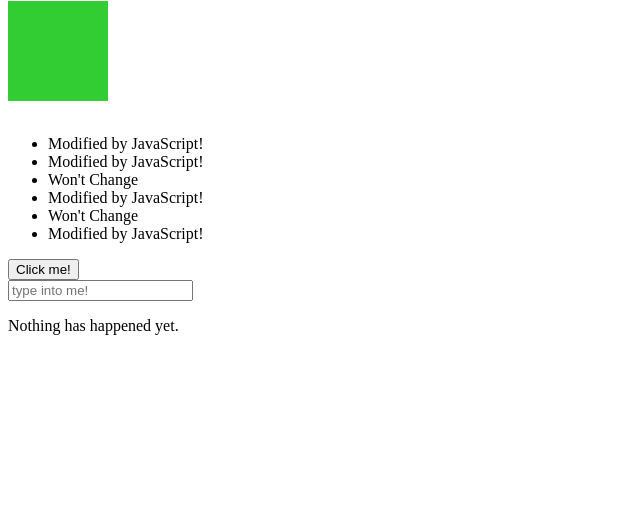
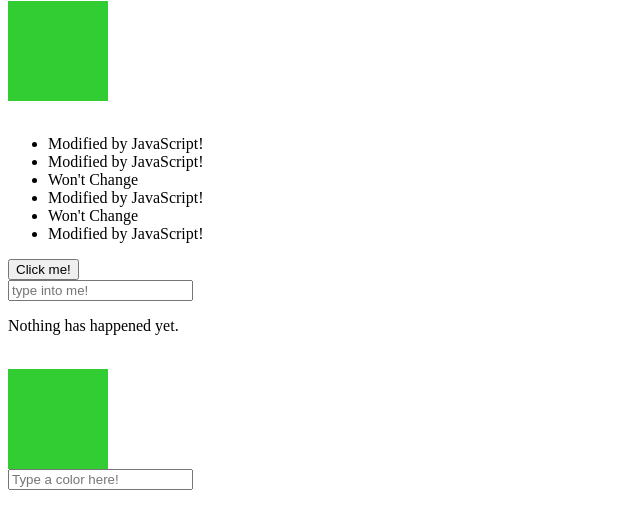
Before and after one commit to utsavgwa/fem-JS-concepts, a plain HTML site: page index.html in a window 1280 px wide. Shown: the part 79-608 px from the top of the page, without its empty margins (0-640 px from the left). Drawn offline with Linux system fonts and the light colour scheme.

Commit message:
change event changing box div color

```diff
--- a/index.html
+++ b/index.html
@@ -26,6 +26,9 @@
   <p class="p-to-copy-to">Nothing has happened yet.</p>
   <br>
 
+  <div class="color-box"></div>
+  <input class="color-input" placeholder="Type a color here!" />
+
   <!-- <script src="./experiments.js"></script> -->
   <script src="./js-program1.js"></script>
 </body>
--- a/js-program1.js
+++ b/js-program1.js
@@ -26,3 +26,11 @@ const paragraph = document.querySelector('.p-to-copy-to');
 input.addEventListener("keyup", function() {
   paragraph.innerText  = input.value;
 });
+
+// just one more example with change event
+const input1 = document.querySelector('.color-input');
+const paragraph1 = document.querySelector('.color-box');
+
+input1.addEventListener("change", function() {
+  paragraph1.style.backgroundColor  = input1.value;
+});
--- a/style2.css
+++ b/style2.css
@@ -3,3 +3,9 @@
   height: 100px;
   background-color: crimson;
 }
+
+.color-box {
+  background-color: limegreen;
+  width: 100px;
+  height: 100px;
+}
```
